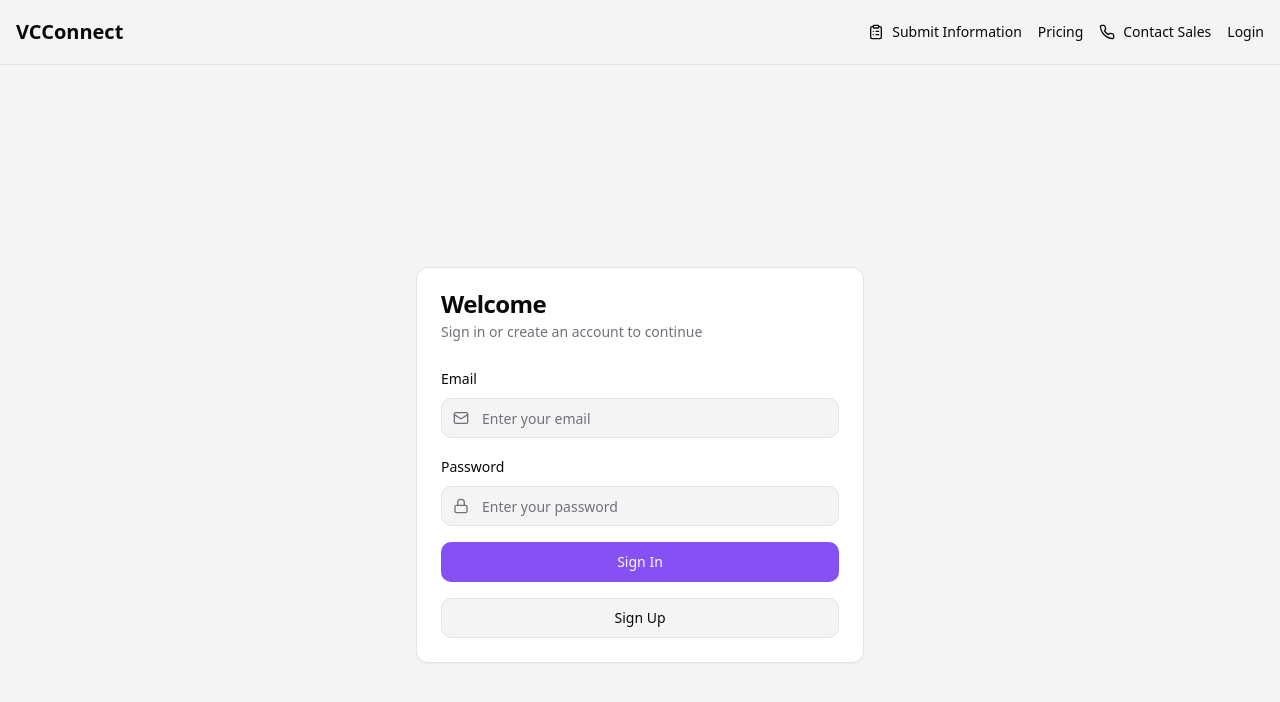
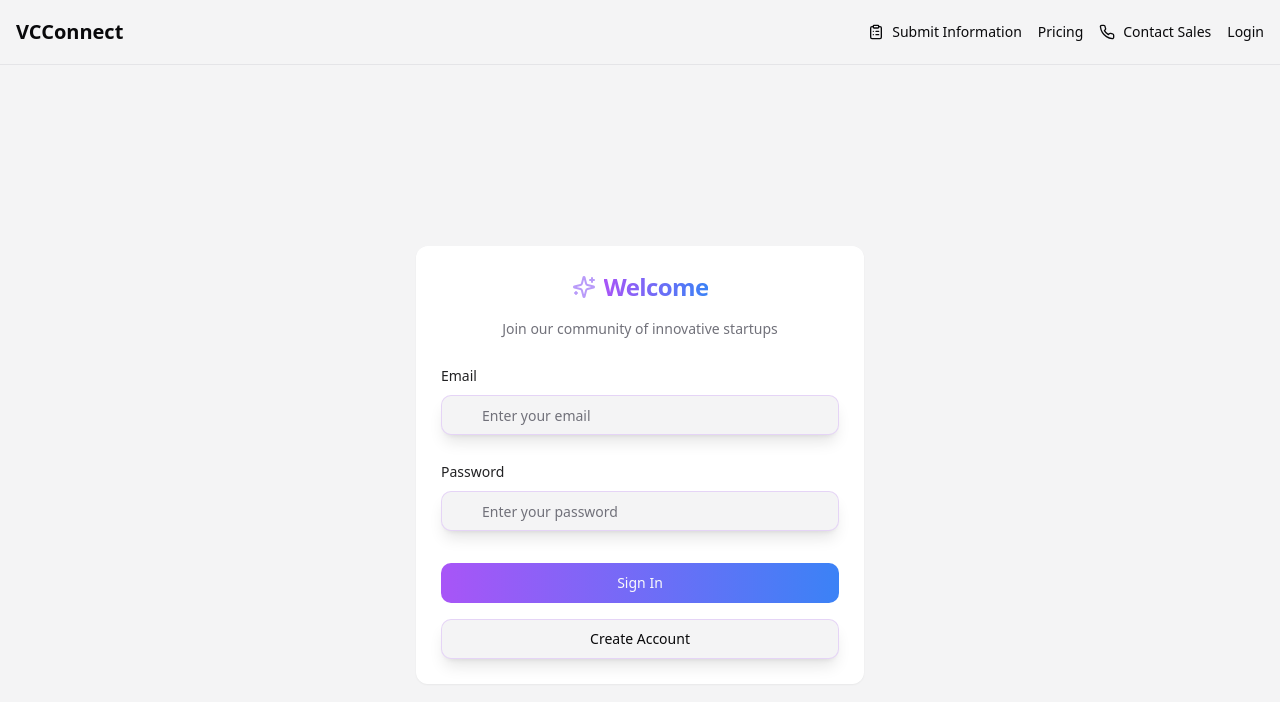
Before and after one commit to guygrubbs/engage-api-guardian, a React (Vite) app: page /auth in a window 1280 px wide. Shown: the top 702 px of the page. Built offline with nearby package versions, Linux system fonts and the light colour scheme.

Commit message:
Update color scheme and design
Update the color scheme, design, and animations to stimulate the user's mind and have addicting engagement.

```diff
--- a/src/index.css
+++ b/src/index.css
@@ -7,81 +7,46 @@
   :root {
     --background: 240 5% 96%;
     --foreground: 240 10% 3.9%;
-
     --card: 0 0% 100%;
     --card-foreground: 240 10% 3.9%;
-
     --popover: 0 0% 100%;
     --popover-foreground: 240 10% 3.9%;
-
     --primary: 259 89% 64%;
     --primary-foreground: 0 0% 98%;
-
     --secondary: 240 5% 96%;
     --secondary-foreground: 240 5.9% 10%;
-
     --muted: 240 4.8% 95.9%;
     --muted-foreground: 240 3.8% 46.1%;
-
     --accent: 259 89% 64%;
     --accent-foreground: 0 0% 98%;
-
     --destructive: 0 84.2% 60.2%;
     --destructive-foreground: 0 0% 98%;
-
     --border: 240 5.9% 90%;
     --input: 240 5.9% 90%;
     --ring: 259 89% 64%;
-
     --radius: 0.75rem;
-
-    --sidebar-background: 240 6% 10%;
-    --sidebar-foreground: 240 5% 96%;
-    --sidebar-primary: 259 89% 64%;
-    --sidebar-primary-foreground: 0 0% 98%;
-    --sidebar-accent: 240 5% 15%;
-    --sidebar-accent-foreground: 240 5% 96%;
-    --sidebar-border: 240 5% 26%;
-    --sidebar-ring: 259 89% 64%;
   }
 
   .dark {
     --background: 240 6% 10%;
     --foreground: 0 0% 98%;
-
     --card: 240 6% 10%;
     --card-foreground: 0 0% 98%;
-
     --popover: 240 6% 10%;
     --popover-foreground: 0 0% 98%;
-
     --primary: 259 89% 64%;
     --primary-foreground: 0 0% 98%;
-
     --secondary: 240 5% 15%;
     --secondary-foreground: 0 0% 98%;
-
     --muted: 240 5% 15%;
     --muted-foreground: 240 5% 64.9%;
-
     --accent: 259 89% 64%;
     --accent-foreground: 0 0% 98%;
-
     --destructive: 0 62.8% 30.6%;
     --destructive-foreground: 0 0% 98%;
-
     --border: 240 5% 26%;
     --input: 240 5% 26%;
     --ring: 259 89% 64%;
-
-    --sidebar-background: 240 6% 10%;
-    --sidebar-foreground: 240 5% 96%;
-    --sidebar-primary: 259 89% 64%;
-    --sidebar-primary-foreground: 0 0% 98%;
-    --sidebar-accent: 240 5% 15%;
-    --sidebar-accent-foreground: 240 5% 96%;
-    --sidebar-border: 240 5% 26%;
-    --sidebar-ring: 259 89% 64%;
   }
 }
 
@@ -99,12 +64,55 @@
     );
     background-attachment: fixed;
   }
+}
 
+@layer components {
   .glass {
-    @apply bg-white/10 backdrop-blur-lg border border-white/20 rounded-2xl;
+    @apply bg-white/10 backdrop-blur-lg border border-white/20 rounded-2xl shadow-lg hover:shadow-xl transition-all duration-300;
   }
 
   .card-gradient {
     @apply bg-gradient-to-br from-card to-secondary/80 backdrop-blur-sm;
   }
+
+  .animate-float {
+    animation: float 6s ease-in-out infinite;
+  }
+
+  .animate-pulse-slow {
+    animation: pulse 4s cubic-bezier(0.4, 0, 0.6, 1) infinite;
+  }
+
+  .animate-glow {
+    animation: glow 2s ease-in-out infinite alternate;
+  }
 }
+
+@keyframes float {
+  0% {
+    transform: translateY(0px);
+  }
+  50% {
+    transform: translateY(-20px);
+  }
+  100% {
+    transform: translateY(0px);
+  }
+}
+
+@keyframes glow {
+  from {
+    box-shadow: 0 0 10px -10px rgba(139, 92, 246, 0.5);
+  }
+  to {
+    box-shadow: 0 0 20px -10px rgba(139, 92, 246, 0.8);
+  }
+}
+
+.story-link {
+  @apply relative inline-block after:content-[''] after:absolute after:w-full after:scale-x-0 after:h-0.5 after:bottom-0 after:left-0 after:bg-primary after:origin-bottom-right after:transition-transform after:duration-300 hover:after:scale-x-100 hover:after:origin-bottom-left;
+}
+
+.hover-scale {
+  @apply transition-transform duration-200 hover:scale-105;
+}
--- a/src/pages/Auth.tsx
+++ b/src/pages/Auth.tsx
@@ -1,3 +1,4 @@
+
 import { useState, useEffect } from "react";
 import { useNavigate, useLocation } from "react-router-dom";
 import { Button } from "@/components/ui/button";
@@ -6,7 +7,7 @@ import { Card, CardContent, CardDescription, CardHeader, CardTitle } from "@/com
 import { Label } from "@/components/ui/label";
 import { useToast } from "@/hooks/use-toast";
 import { supabase } from "@/integrations/supabase/client";
-import { Mail, Lock } from "lucide-react";
+import { Mail, Lock, Sparkles } from "lucide-react";
 
 const Auth = () => {
   const [email, setEmail] = useState("");
@@ -16,8 +17,6 @@ const Auth = () => {
   const location = useLocation();
   const { toast } = useToast();
   const [isAuthenticated, setIsAuthenticated] = useState<boolean | null>(null);
-
-  // Get the intended destination from state, default to submission form
   const destination = location.state?.from || "/submission-form";
 
   useEffect(() => {
@@ -41,14 +40,14 @@ const Auth = () => {
       });
       if (error) throw error;
       toast({
-        title: "Success!",
-        description: "Please check your email for the confirmation link.",
+        title: "Welcome aboard! ✨",
+        description: "Please check your email to confirm your account.",
       });
       navigate(destination);
     } catch (error: any) {
       toast({
         variant: "destructive",
-        title: "Error",
+        title: "Oops!",
         description: error.message,
       });
     } finally {
@@ -69,7 +68,7 @@ const Auth = () => {
     } catch (error: any) {
       toast({
         variant: "destructive",
-        title: "Error",
+        title: "Authentication Error",
         description: error.message,
       });
     } finally {
@@ -78,20 +77,33 @@ const Auth = () => {
   };
 
   if (isAuthenticated) {
-    return null; // or a loading spinner
+    return null;
   }
 
   return (
-    <div className="min-h-screen flex items-center justify-center bg-gradient-to-b from-background to-secondary p-4">
-      <Card className="w-full max-w-md">
-        <CardHeader>
-          <CardTitle>Welcome</CardTitle>
-          <CardDescription>Sign in or create an account to continue</CardDescription>
+    <div className="min-h-screen flex items-center justify-center p-4 relative overflow-hidden">
+      {/* Animated background elements */}
+      <div className="absolute inset-0 -z-10">
+        <div className="absolute top-0 -left-4 w-72 h-72 bg-purple-500/30 rounded-full mix-blend-multiply filter blur-xl opacity-70 animate-float" />
+        <div className="absolute -bottom-8 -right-4 w-72 h-72 bg-blue-500/30 rounded-full mix-blend-multiply filter blur-xl opacity-70 animate-float" style={{ animationDelay: "-2s" }} />
+      </div>
+
+      <Card className="w-full max-w-md glass animate-fade-in hover:shadow-xl transition-all duration-300">
+        <CardHeader className="space-y-4">
+          <div className="flex items-center justify-center space-x-2">
+            <Sparkles className="w-6 h-6 text-primary animate-pulse-slow" />
+            <CardTitle className="text-2xl bg-clip-text text-transparent bg-gradient-to-r from-purple-500 to-blue-500">
+              Welcome
+            </CardTitle>
+          </div>
+          <CardDescription className="text-center text-muted-foreground">
+            Join our community of innovative startups
+          </CardDescription>
         </CardHeader>
         <CardContent>
-          <form onSubmit={handleEmailSignIn} className="space-y-4">
+          <form onSubmit={handleEmailSignIn} className="space-y-6">
             <div className="space-y-2">
-              <Label htmlFor="email">Email</Label>
+              <Label htmlFor="email" className="text-foreground/90">Email</Label>
               <div className="relative">
                 <Mail className="absolute left-3 top-3 h-4 w-4 text-muted-foreground" />
                 <Input
@@ -100,13 +112,13 @@ const Auth = () => {
                   placeholder="Enter your email"
                   value={email}
                   onChange={(e) => setEmail(e.target.value)}
-                  className="pl-10"
+                  className="pl-10 glass border-purple-500/20 focus:border-purple-500/40 transition-all"
                   required
                 />
               </div>
             </div>
             <div className="space-y-2">
-              <Label htmlFor="password">Password</Label>
+              <Label htmlFor="password" className="text-foreground/90">Password</Label>
               <div className="relative">
                 <Lock className="absolute left-3 top-3 h-4 w-4 text-muted-foreground" />
                 <Input
@@ -115,17 +127,27 @@ const Auth = () => {
                   placeholder="Enter your password"
                   value={password}
                   onChange={(e) => setPassword(e.target.value)}
-                  className="pl-10"
+                  className="pl-10 glass border-purple-500/20 focus:border-purple-500/40 transition-all"
                   required
                 />
               </div>
             </div>
-            <div className="space-y-4">
-              <Button type="submit" className="w-full" disabled={loading}>
+            <div className="space-y-4 pt-2">
+              <Button
+                type="submit"
+                className="w-full bg-gradient-to-r from-purple-500 to-blue-500 hover:opacity-90 transition-all duration-300"
+                disabled={loading}
+              >
                 Sign In
               </Button>
-              <Button type="button" onClick={handleEmailSignUp} variant="outline" className="w-full" disabled={loading}>
-                Sign Up
+              <Button
+                type="button"
+                onClick={handleEmailSignUp}
+                variant="outline"
+                className="w-full glass border-purple-500/20 hover:border-purple-500/40 transition-all duration-300"
+                disabled={loading}
+              >
+                Create Account
               </Button>
             </div>
           </form>
```
